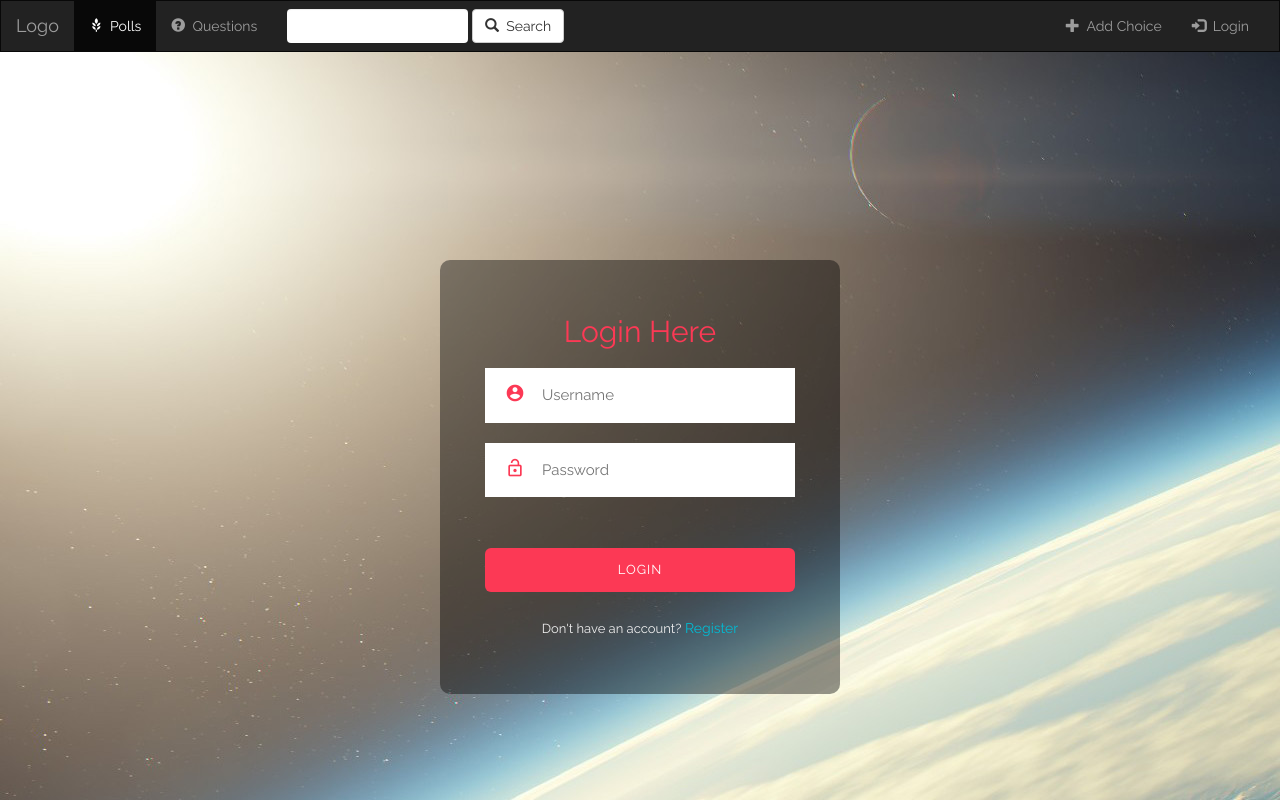
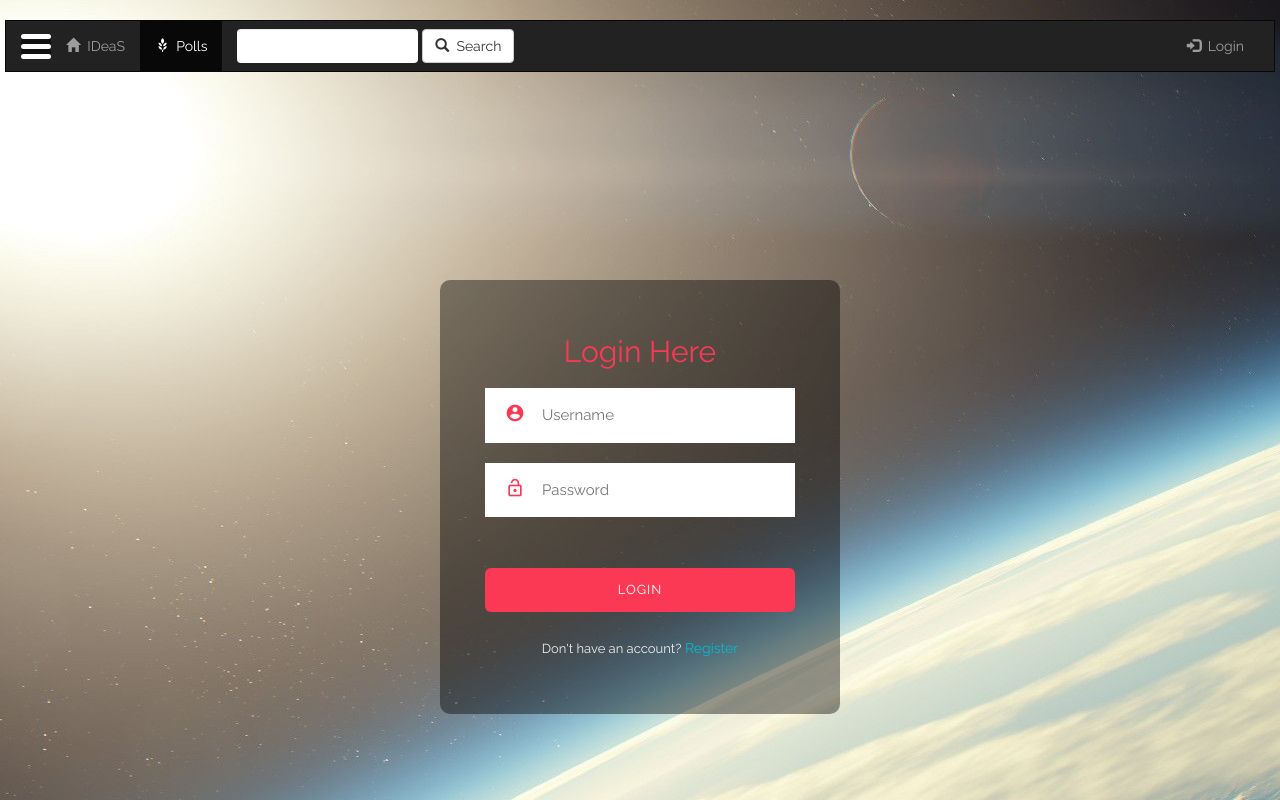
Before and after one commit to ShivamShrirao/LearningDjango, a Django app: page /polls/login/?next=/polls/1/ in a window 1280 px wide. Run offline with Django 3.2, Linux system fonts and the light colour scheme; some libraries are stand-ins or nearby versions.

Commit message:
making sidebar animation

```diff
--- a/login_app/polls/static/polls/css/style.css
+++ b/login_app/polls/static/polls/css/style.css
@@ -1,5 +1,4 @@
 .w3-theme {
-    color: rgb(201, 197, 190) !important;
     background-color: #16151d !important
 }
 
@@ -54,10 +53,6 @@
     transition-duration: 1s;
 }
 
-/*-- /theme for website --*/
-
-/*-- css from material login template --*/
-
 .icon {
     padding: 10px;
     min-width: 50px;
@@ -85,7 +80,7 @@
     padding: 3em;
     border-radius: 10px;
     box-sizing: border-box;
-	margin-top: 180px;
+    margin-top: 180px;
 }
 
 .group {
@@ -108,7 +103,7 @@
     display: block;
     text-transform: uppercase;
     font-size: 13px;
-    color: #d2d2d2;
+    /*color: #d2d2d2;*/
     letter-spacing: 2px;
     margin-bottom: 10px;
     font-style: italic;
@@ -374,11 +369,13 @@
 }
 
 li a{
-	color: green;
+    color: green;
 }
 
 .navbar {
-	border-radius: 0;
+    border-radius: 0;
+    margin-left: -15px;
+    margin-right: -15px;
 }
 
 body {
@@ -388,3 +385,135 @@
     background-attachment: fixed;
     background: url("../images/bg.jpg") no-repeat;
 }
+
+#nav-icon1 {
+  width: 30px;
+  height: 20px;
+  position: relative;
+  margin: 13px auto;
+  -webkit-transform: rotate(0deg);
+  -moz-transform: rotate(0deg);
+  -o-transform: rotate(0deg);
+  transform: rotate(0deg);
+  -webkit-transition: .5s ease-in-out;
+  -moz-transition: .5s ease-in-out;
+  -o-transition: .5s ease-in-out;
+  transition: .5s ease-in-out;
+  cursor: pointer;
+}
+
+#nav-icon1 span {
+  display: block;
+  position: absolute;
+  height: 5px;
+  width: 30px;
+  background: #ffffff;
+  border-radius: 5px;
+  opacity: 1;
+  left: 0;
+  -webkit-transform: rotate(0deg);
+  -moz-transform: rotate(0deg);
+  -o-transform: rotate(0deg);
+  transform: rotate(0deg);
+  -webkit-transition: .25s ease-in-out;
+  -moz-transition: .25s ease-in-out;
+  -o-transition: .25s ease-in-out;
+  transition: .25s ease-in-out;
+}
+
+#nav-icon1 span:nth-child(1) {
+  top: 0px;
+}
+
+#nav-icon1 span:nth-child(2) {
+  top: 10px;
+}
+
+#nav-icon1 span:nth-child(3) {
+  top: 20px;
+}
+
+#nav-icon1.open span:nth-child(1) {
+  top: 18px;
+  -webkit-transform: rotate(135deg);
+  -moz-transform: rotate(135deg);
+  -o-transform: rotate(135deg);
+  transform: rotate(135deg);
+}
+
+#nav-icon1.open span:nth-child(2) {
+  opacity: 0;
+  left: -60px;
+}
+
+#nav-icon1.open span:nth-child(3) {
+  top: 18px;
+  -webkit-transform: rotate(-135deg);
+  -moz-transform: rotate(-135deg);
+  -o-transform: rotate(-135deg);
+  transform: rotate(-135deg);
+}
+
+/* The sidebar menu */
+.sidebar {
+  height: 100%; /* 100% Full-height */
+  width: 0; /* 0 width - change this with JavaScript */
+  position: fixed; /* Stay in place */
+  /*z-index: 1;  Stay on top */
+  top: 0;
+  left: 0;
+  background-color: #111; /* Black*/
+  overflow-x: hidden; /* Disable horizontal scroll */
+  /*padding-top: 60px;  Place content 60px from the top */
+  transition: 0.5s; /* 0.5 second transition effect to slide in the sidebar */
+}
+
+/* The sidebar links */
+.sidebar a {
+  padding: 8px 8px 8px 32px;
+  text-decoration: none;
+  font-size: 25px;
+  color: #818181;
+  display: block;
+  transition: 0.3s;
+}
+
+/* When you mouse over the navigation links, change their color */
+.sidebar a:hover {
+  color: #f1f1f1;
+}
+
+/* Position and style the close button (top right corner) */
+.sidebar .closebtn {
+  position: absolute;
+  top: 0;
+  right: 25px;
+  font-size: 36px;
+  margin-left: 50px;
+}
+
+/* The button used to open the sidebar */
+.openbtn {
+  font-size: 20px;
+  cursor: pointer;
+  background-color: #111;
+  color: white;
+  padding: 10px 15px;
+  border: none;
+}
+
+.openbtn:hover {
+  background-color: #444;
+}
+
+/* Style page content - use this if you want to push the page content to the right when you open the side navigation */
+#main {
+  transition: margin-left .5s; /* If you want a transition effect */
+  padding: 20px;
+}
+
+/* On smaller screens, where height is less than 450px, change the style of the sidenav (less padding and a smaller font size) */
+@media screen and (max-height: 450px) {
+  .sidebar {padding-top: 15px;}
+  .sidebar a {font-size: 18px;}
+}
--- a/login_app/polls/templates/polls/index.html
+++ b/login_app/polls/templates/polls/index.html
@@ -8,7 +8,6 @@
         <!-- loads the path to your static files-->
 {% load static %}
 
-<link href="https://fonts.googleapis.com/css?family-Satisfy" rel="stylesheet" type="text/css">
 <script src="https://ajax.googleapis.com/ajax/libs/jquery/1.12.0/jquery.min.js"></script>
 <link rel="stylesheet" href="https://maxcdn.bootstrapcdn.com/bootstrap/3.3.6/css/bootstrap.min.css"/>
 <script src="https://maxcdn.bootstrapcdn.com/bootstrap/3.3.6/js/bootstrap.min.js"></script>
@@ -21,42 +20,63 @@
 <!-- W3.css -->
 <link rel="stylesheet" href="https://www.w3schools.com/w3css/4/w3.css">
 <link rel="stylesheet" type="text/css" href="{% static 'polls/css/style.css' %}">
+<script>
+function w3_open() {
+    document.getElementById("main").style.marginLeft = "15%";
+    document.getElementById("mySidebar").style.width = "15%";
+    document.getElementById("mySidebar").style.display = "block";
+}
+
+function w3_close() {
+    document.getElementById("main").style.marginLeft = "0%";
+    document.getElementById("mySidebar").style.display = "none";
+}
+</script>
 </head>
     <body class="w3-theme">
-        <nav class="navbar navbar-inverse">
+        <!-- Sidebar -->
+        <div class="sidebar" style="display:none" id="mySidebar">
+            <button class="w3-bar-item w3-button w3-large" style="text-align: right;" onclick="w3_close()">
+                <p style="text-align:left;">
+                    Close
+                    <span style="float:right;">
+                        X
+                    </span>
+                </p>
+            </button><br>
+            <img class="w3-circle center-block" src="{% static 'polls/images/user.png' %}" height="150" width="150" style="background:white;"><br>
+            <a href="#" class="w3-bar-item w3-button" style="text-align: center;">{{request.user.username}}</a>
+            <a href="#" class="w3-bar-item w3-button">Link 2</a>
+            <a href="#" class="w3-bar-item w3-button">Link 3</a>
+        </div>
+    <div id="main">
+        <nav class="navbar navbar-inverse ">
             <div class="container-fluid">
                 <!--header-->
                 <div class="navbar-header">
-                    <button type="button" class="navbar-toggle" data-toggle="collapse" data-target="#topNavBar">
-                        <span class="icon-bar"></span>
-                        <span class="icon-bar"></span>
-                        <span class="icon-bar"></span>
-
-                    </button>
-                    <a class="navbar-brand" href="{% url 'polls:index' %}">Logo</a>
-
+                    <div id="nav-icon1" class="openbtn" onclick="w3_open()">
+                      <span></span>
+                      <span></span>
+                      <span></span>
                     </div>
-                <!--items-->
+                </div>
+                <!--items&#9776;-->
                 <div class="collapse navbar-collapse" id="topNavBar">
                     <ul class="nav navbar-nav">
-                        <li class="active">
+                        <li>
                             <a href="{% url 'polls:index' %}">
-                                <span class="glyphicon glyphicon-grain" aria-hidden="true"></span>&nbsp;
-                                Polls
+                                <span class="glyphicon glyphicon-home" aria-hidden="true"></span>&nbsp; IDeaS
                             </a>
                         </li>
-                        <li class="">
-                            <a href="{% url 'polls:index' %}">
-                                <span class="glyphicon glyphicon-question-sign" aria-hidden="true"></span>&nbsp;
-                                Questions
+                        <li class="active">
+                            <a href="{% url 'polls:homepage' %}">
+                                <span class="glyphicon glyphicon-grain" aria-hidden="true"></span>&nbsp; Polls
                             </a>
                         </li>
                     </ul>
                     <form class="navbar-form navbar-left" role="search" method="get" action="#">
                         <div class="form-group">
                             <input type="text" class="form-control" name="q" value="">
-
-
                         </div>
                         <button type="submit" class="btn btn-default">
                             <span class="glyphicon glyphicon-search" aria-hidden="true"></span>&nbsp;
@@ -64,17 +84,24 @@
                         </button>
                     </form>
                     <ul class="nav navbar-nav navbar-right">
+                        {% if request.user.is_authenticated %}
                             <li class="">
                                 <a href="#">
-                                <span class="glyphicon glyphicon-plus" aria-hidden="true"></span>&nbsp; Add Choice
+                                    <span class="glyphicon glyphicon-user" aria-hidden="true"></span>&nbsp; {{request.user.username}}
                                 </a>
                             </li>
+                            <li class="">
+                                <a href="{% url 'polls:logout' %}">
+                                    <span class="glyphicon glyphicon-log-out" aria-hidden="true"></span>&nbsp; Logout
+                                </a>
+                            </li>
+                        {% else %}
                             <li class="">
                                 <a href="{% url 'polls:login' %}">
                                     <span class="glyphicon glyphicon-log-in" aria-hidden="true"></span>&nbsp; Login
                                 </a>
                             </li>
-
+                        {% endif %}
                     </ul>
                 </div>
             </div>
@@ -86,8 +113,13 @@
         {% endif %}
         <div class="w3-row-padding w3-stretch w3-padding w3-margin">
             {% block content %}
+                {% if request.user.is_authenticated %}
+                    <h1>Hello, {{request.user.username}}!</h1>
+                {% else %}
                     <h1>This is Welcome Page.</h1>
+                {% endif %}
             {% endblock %}
+        </div>
     </div>
     </body>
 </html>
--- a/login_app/polls/urls.py
+++ b/login_app/polls/urls.py
@@ -7,6 +7,7 @@
 	path('',views.index,name='index'),
 	path('homepage/',views.HomepageView.as_view(),name='homepage'),
 	path('login/',views.login_request,name='login'),
+	path('logout/',views.logout_request,name='logout'),
 	path('<int:pk>/',views.DetailView.as_view(),name='detail'),
 	path('<int:pk>/results',views.ResultsView.as_view(),name='results'),
 	path('<int:question_id>/vote',views.vote,name='vote'),
--- a/login_app/polls/views.py
+++ b/login_app/polls/views.py
@@ -1,11 +1,14 @@
-from django.shortcuts import render, get_object_or_404
+from django.conf import settings
+from django.shortcuts import render, get_object_or_404, redirect
 from django.http import HttpResponseRedirect
+from django.utils.http import is_safe_url
 from django.urls import reverse
 from django.views import generic
 from django.contrib import messages
 from django.contrib.auth import authenticate, login, logout
 from django.contrib.auth.forms import AuthenticationForm
 from django.contrib.auth.decorators import login_required
+from django.contrib.auth.mixins import LoginRequiredMixin
 
 from .models import Choice,Question
 
@@ -14,7 +17,8 @@
 def index(request):
 	return render(request,'polls/index.html',{})
 
-class HomepageView(generic.ListView):
+class HomepageView(LoginRequiredMixin,generic.ListView):
+	login_url = '/polls/login/'
 	template_name = 'polls/homepage.html'
 	context_object_name = 'q_list'
 	model = Question
@@ -23,6 +27,11 @@
 	# 	return Question.objects.order_by('-pub_date')
 
 def login_request(request):
+	nextp = request.GET.get('next')
+	if not is_safe_url(nextp,allowed_hosts=settings.ALLOWED_HOSTS,require_https=request.is_secure()):
+		nextp = 'polls:index'
+	if request.user.is_authenticated:
+		return redirect(nextp)
 	if request.method == 'POST':
 		form = AuthenticationForm(request=request,data=request.POST)
 		if form.is_valid():
@@ -32,21 +41,24 @@
 			if user is not None:
 				login(request,user)
 				messages.success(request, f"Logged in as {username}.")
-				return HttpResponseRedirect(reverse('polls:homepage'))
+				return redirect(nextp)
 		messages.error(request, "Invalid username or password!")
 
 	return render(request,'polls/login.html')
 
-class DetailView(generic.DetailView):
+class DetailView(LoginRequiredMixin,generic.DetailView):
+	login_url = '/polls/login/'
 	model = Question
 	template_name = 'polls/detail.html'
 	context_object_name = 'que'
 
-class ResultsView(generic.DetailView):
+class ResultsView(LoginRequiredMixin,generic.DetailView):
+	login_url = '/polls/login/'
 	model = Question
 	template_name = 'polls/results.html'
 	context_object_name = 'que'
 
+@login_required(login_url = '/polls/login/')
 def vote(request, question_id):
 	que = get_object_or_404(Question, pk=question_id)
 	try:
@@ -60,4 +72,10 @@
 		selected_c.votes+=1
 		selected_c.save()
 
-		return HttpResponseRedirect(reverse('polls:results', args=(que.id,)))
+		return redirect('polls:results', pk=que.id)
+
+@login_required(login_url = '/polls/login/')
+def logout_request(request):
+	logout(request)
+	messages.info(request,"Logged out successfully!")
+	return redirect('polls:login')
```
Also changed, not shown: login_app/db.sqlite3, login_app/polls/static/polls/images/user.png (added). Lines whose indentation alone changed are shown as unchanged.
